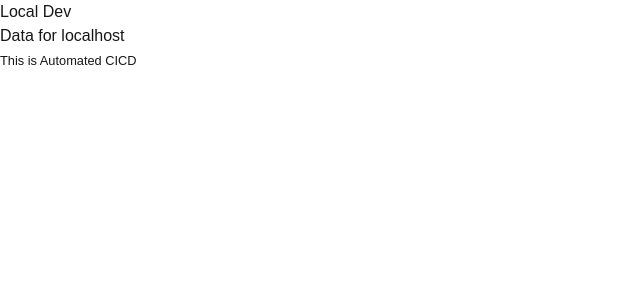
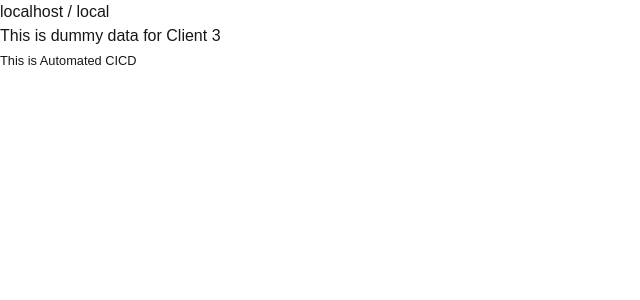
Before and after one commit to nurulislamrimon/multi-tenant-practice, a Next.js app: page / in a window 1280 px wide. Shown: the top 300 px of the page, without its empty margins (0-640 px from the left). Built offline with nearby package versions, Linux system fonts and the light colour scheme.

Commit message:
DOMAIN_SUBDOMAIN_BASED_ACCESS/ADDED

```diff
--- /dev/null
+++ b/constants/tenant.constant.ts
@@ -0,0 +1,28 @@
+import { Tenant } from "../interfaces/tenant.interface";
+
+export const tenantData: Tenant[] = [
+  {
+    domain: "lvh.me",
+    sub: "main",
+    data: {
+      name: "lvh.me / main",
+      description: "This is dummy data for Client 1",
+    },
+  },
+  {
+    domain: "sub.arabcoupondaily.com",
+    sub: "arab",
+    data: {
+      name: "sub.arabcoupondaily.com / arab",
+      description: "This is dummy data for Client 2",
+    },
+  },
+  {
+    domain: "localhost",
+    sub: "local",
+    data: {
+      name: "localhost / local",
+      description: "This is dummy data for Client 3",
+    },
+  },
+];
--- /dev/null
+++ b/interfaces/tenant.interface.ts
@@ -0,0 +1,8 @@
+export type Tenant = {
+  domain: string;
+  sub: string;
+  data: {
+    name: string;
+    description: string;
+  };
+};
--- a/src/app/page.tsx
+++ b/src/app/page.tsx
@@ -1,20 +1,27 @@
 import { headers } from "next/headers";
-
-const tenantData: Record<string, { name: string; description: string }> = {
-  client1: {
-    name: "Client 1",
-    description: "This is dummy data for Client 1 - Ata ki",
-  },
-  client2: { name: "Client 2", description: "This is dummy data for Client 2" },
-  localhost: { name: "Local Dev", description: "Data for localhost" },
-};
+import { Tenant } from "../../interfaces/tenant.interface";
+import { tenantData } from "../../constants/tenant.constant";
 
 export default async function Page() {
   const header = await headers();
   const host = header.get("host") || "localhost";
-  const subdomain = host.split(":")[0].split(".")[0];
+  const domain = host.split(":")[0];
+  const subExist = domain.split(".").length > 2;
 
-  const data = tenantData[subdomain] || {
+  const getTheItem = (cond: (item: Tenant) => boolean): Tenant | undefined => {
+    return tenantData.find(cond);
+  };
+
+  let tenant: Tenant | undefined;
+
+  if (subExist) {
+    const subdomain = domain.split(".")[0];
+    tenant = getTheItem((item) => item.sub === subdomain);
+  } else {
+    tenant = getTheItem((item) => item.domain === domain);
+  }
+
+  const data = tenant?.data || {
     name: "Unknown",
     description: "No data found",
   };
--- a/src/middleware.ts
+++ b/src/middleware.ts
@@ -2,28 +2,28 @@ import { NextResponse } from "next/server";
 import type { NextRequest } from "next/server";
 
 export function middleware(req: NextRequest) {
-  const host = req.headers.get("host") || "";
+  // const host = req.headers.get("host") || "";
 
-  const mainDomain = "dripnext.com";
-  // Specific custom domain mapping
-  const customDomain = "sub.arabcoupondaily.com";
-  // const customDomain = "lvh.me:3000";
+  // const mainDomain = "dripnext.com";
+  // // Specific custom domain mapping
+  // // const customDomain = "sub.arabcoupondaily.com";
+  // // // const customDomain = "lvh.me:3000";
 
-  if (host === customDomain) {
-    const url = new URL(req.url);
-    url.host = `client1.${mainDomain}`;
+  // // if (host === customDomain) {
+  // //   const url = new URL(req.url);
+  // //   url.host = `client1.${mainDomain}`;
 
-    return NextResponse.redirect(url);
-  }
+  // //   return NextResponse.redirect(url);
+  // // }
 
-  // const hostName = "lvh.me:3000";
-  if (host.endsWith("." + mainDomain)) {
-    const subdomain = host.split(".")[0];
-    req.nextUrl.searchParams.set("tenant", subdomain);
-  } else {
-    // custom domain → use full domain as tenant key
-    req.nextUrl.searchParams.set("tenant", host);
-  }
+  // // const hostName = "lvh.me:3000";
+  // if (host.endsWith("." + mainDomain)) {
+  //   const subdomain = host.split(".")[0];
+  //   req.nextUrl.searchParams.set("tenant", subdomain);
+  // } else {
+  //   // custom domain → use full domain as tenant key
+  //   req.nextUrl.searchParams.set("tenant", host);
+  // }
 
   return NextResponse.rewrite(req.nextUrl);
 }
```
